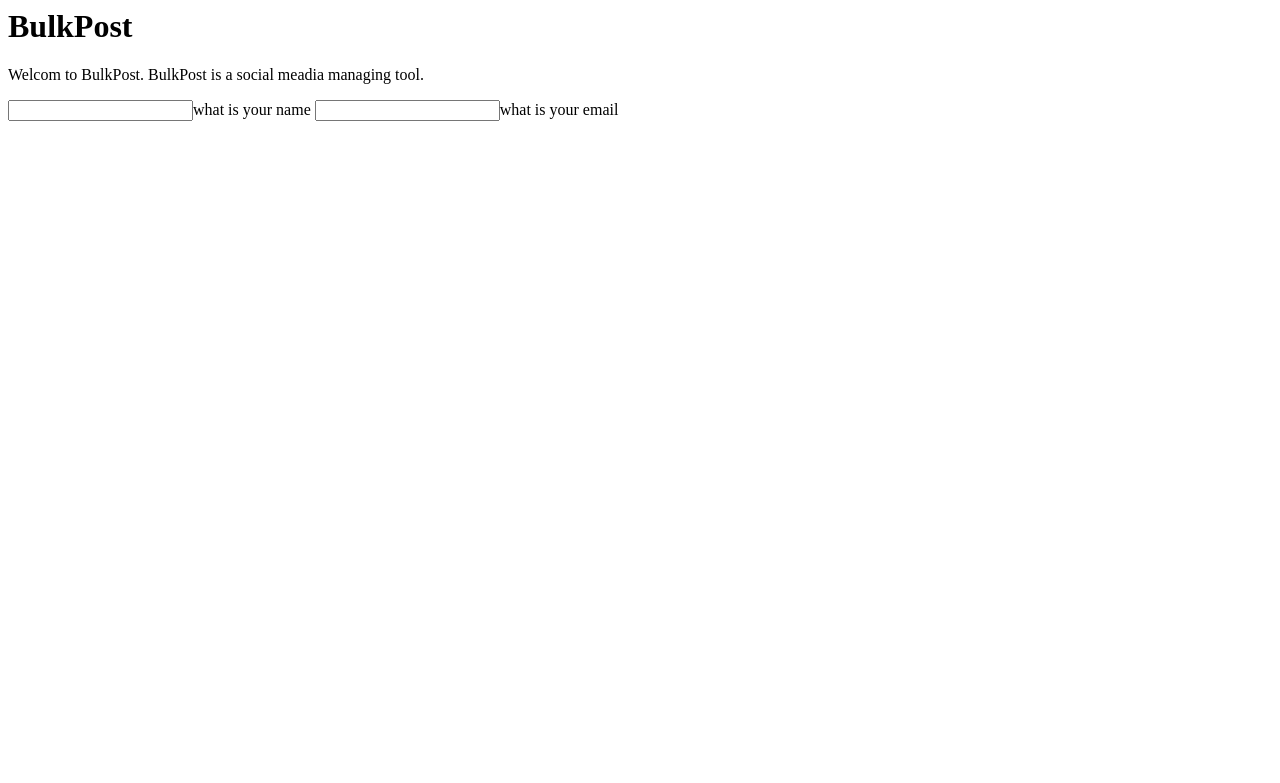
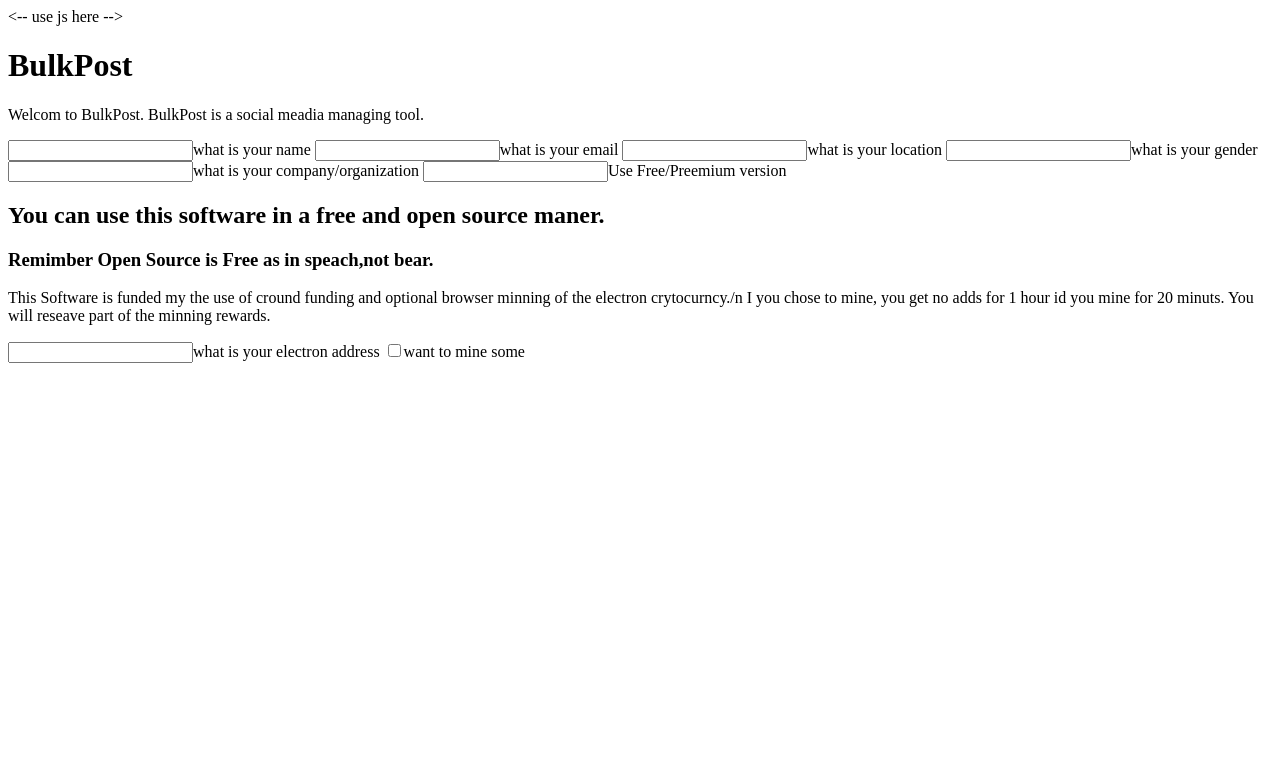
Before and after one commit to Burnsedia/BulkPost, a Django app: template CoreApp/BulkPost/templates/home.html in a window 1280 px wide. Shown: the top 783 px of the page. Run offline with Django 3.2, Linux system fonts and the light colour scheme; the template is opened without the code that fills it, so the values that code supplies are empty.

Commit message:
finesh home page and started woring on CSS

```diff
--- /dev/null
+++ b/CoreApp/BulkPost/templates/Main.css
@@ -0,0 +1,3 @@
+.background{
+    background-color=silver
+}
--- a/CoreApp/BulkPost/templates/home.html
+++ b/CoreApp/BulkPost/templates/home.html
@@ -2,13 +2,15 @@
 <html>
     <head>
         <title>
-
             BulkPost
         </title>
+        <-- use js here
+        <script></script>
+        -->
     </head>
     <body>
         <div>
-            <h1 id = "BulkPost-h1">
+            <h1 id ="BulkPost-h1">
                 BulkPost
             </h1>
             <p>
@@ -17,7 +19,26 @@
             <form action="Post">
                 <input type="text" id="username">what is your name</input>
                 <input type="email" id ="email">what is your email</input>
+                <input type="dropdown" id ="dropdown">what is your location</input>
+                <input type="dropdown" id ="gender">what is your gender</input>
+                <input type="dropdown" id ="comapany/organization">what is your company/organization</input>
+                <input type="dropdown" id ="liconces">Use Free/Preemium version</input>
             </form>
+            <div>
+                <p>
+                    <h2>
+                        You can use this software in a free and open source maner.
+                    </h2>
+                    <h3>
+                        Remimber Open Source is Free as in speach,not bear.
+                    </h3>
+                    This Software is funded my the use of cround funding and optional browser minning of the electron crytocurncy./n I you chose                    to mine, you get no adds for 1 hour id you mine for 20 minuts. You will reseave part of the minning rewards.
+                </p>
+                <form action="Post">
+                    <input type="text" id="crytowallet">what is your electron address</input>
+                    <input type="checkbox" id ="minig-on-off">want to mine some</input>
+                </form>
+            </div>
         </div>
     </body>
 </html>
```
